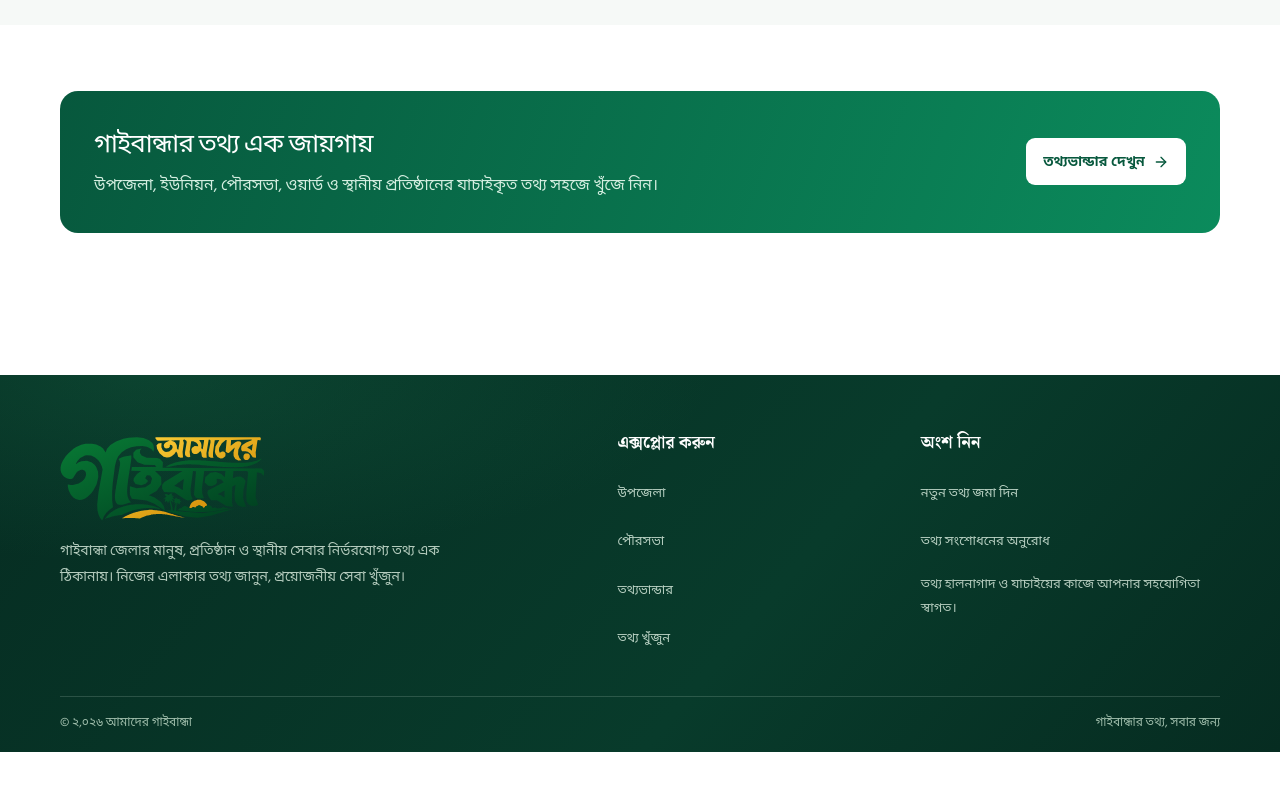
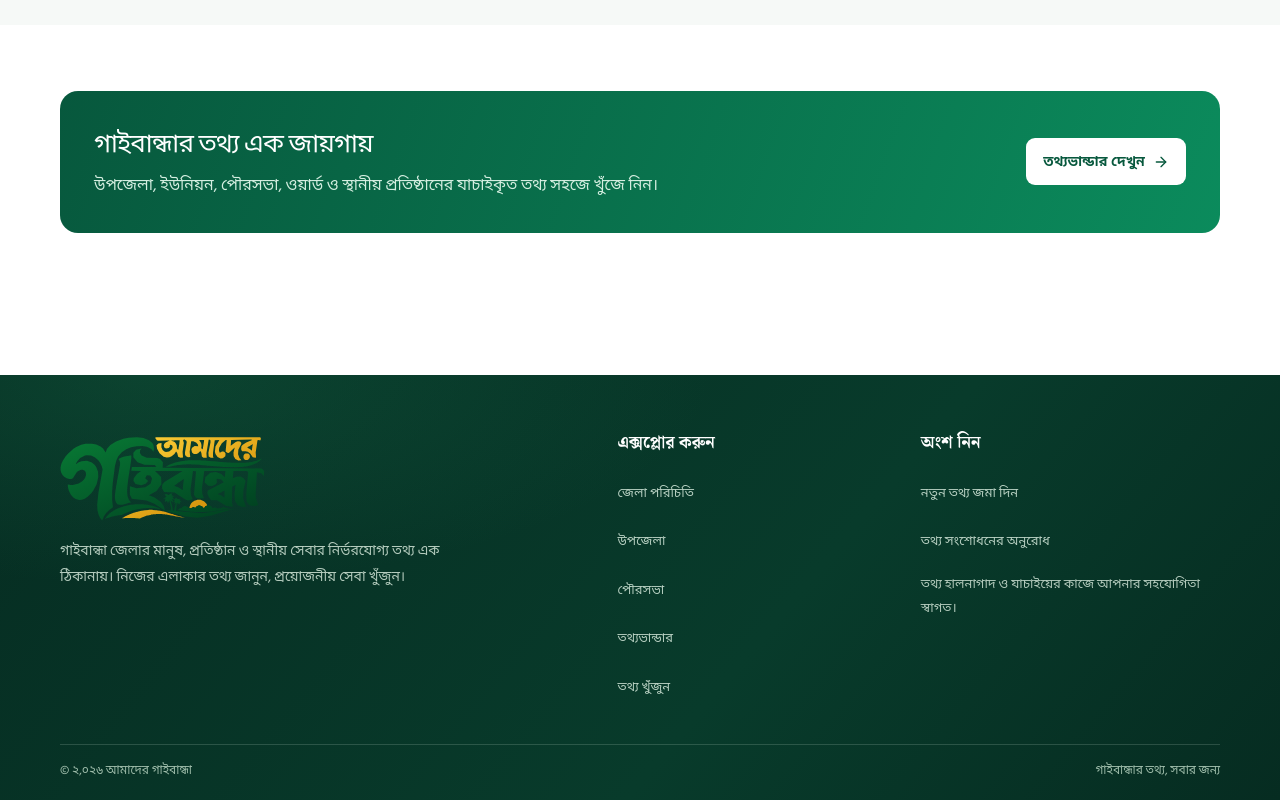
Before and after one commit to gaibandha5700/gaibandha, a Next.js app: page / in a window 1280 px wide. Shown: the part 1718-2518 px from the top of the page. Before the commit the page ends 2470 px from the top, so only its background shows below. Built offline with nearby package versions, Linux system fonts and the light colour scheme; no server answers; the database is empty; a web font is replaced by a local one.

Commit message:
Add district overview to site navigation

```diff
--- a/src/components/site-chrome.tsx
+++ b/src/components/site-chrome.tsx
@@ -3,6 +3,7 @@ import Link from "next/link";
 
 const navigation = [
   { href: "/", label: "হোম" },
+  { href: "/district", label: "জেলা পরিচিতি" },
   { href: "/upazila", label: "উপজেলা" },
   { href: "/municipality", label: "পৌরসভা" },
   { href: "/directory", label: "তথ্যভান্ডার" },
@@ -63,6 +64,7 @@ export function SiteFooter() {
         </div>
         <div className="site-footer-links">
           <strong>এক্সপ্লোর করুন</strong>
+          <Link href="/district">জেলা পরিচিতি</Link>
           <Link href="/upazila">উপজেলা</Link>
           <Link href="/municipality">পৌরসভা</Link>
           <Link href="/directory">তথ্যভান্ডার</Link>
```
